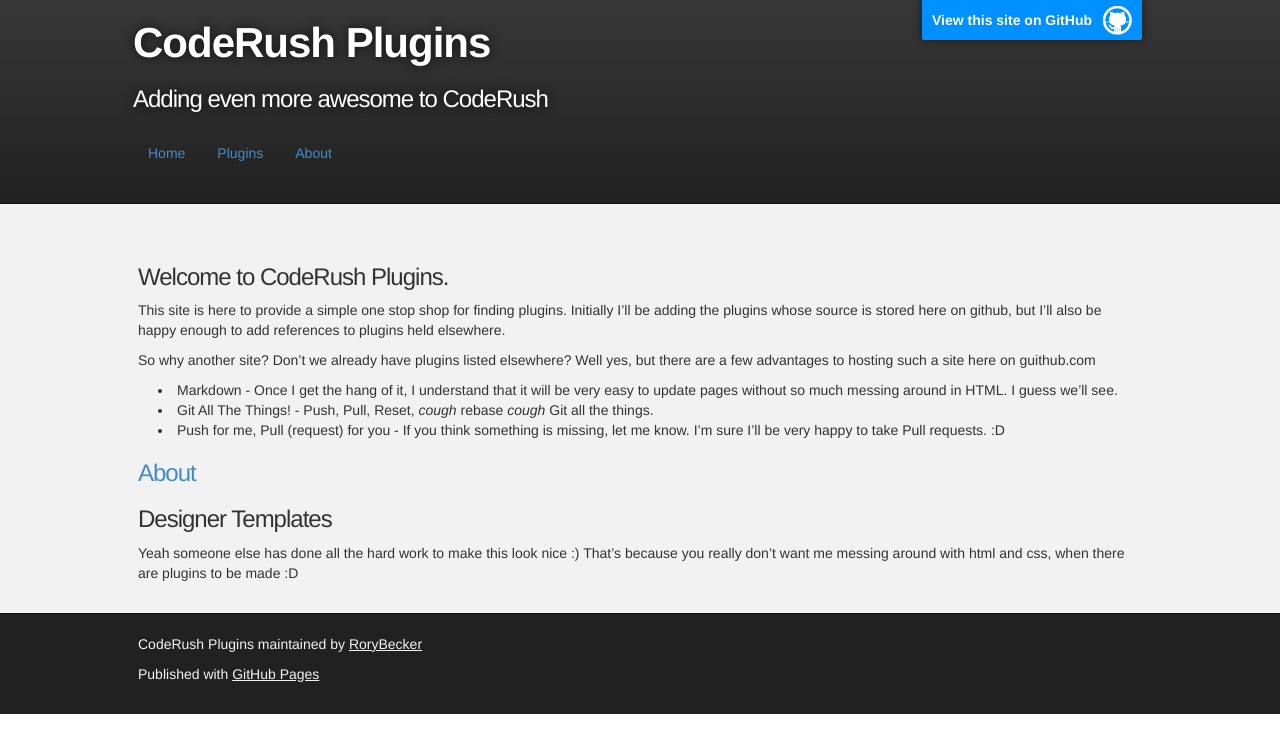
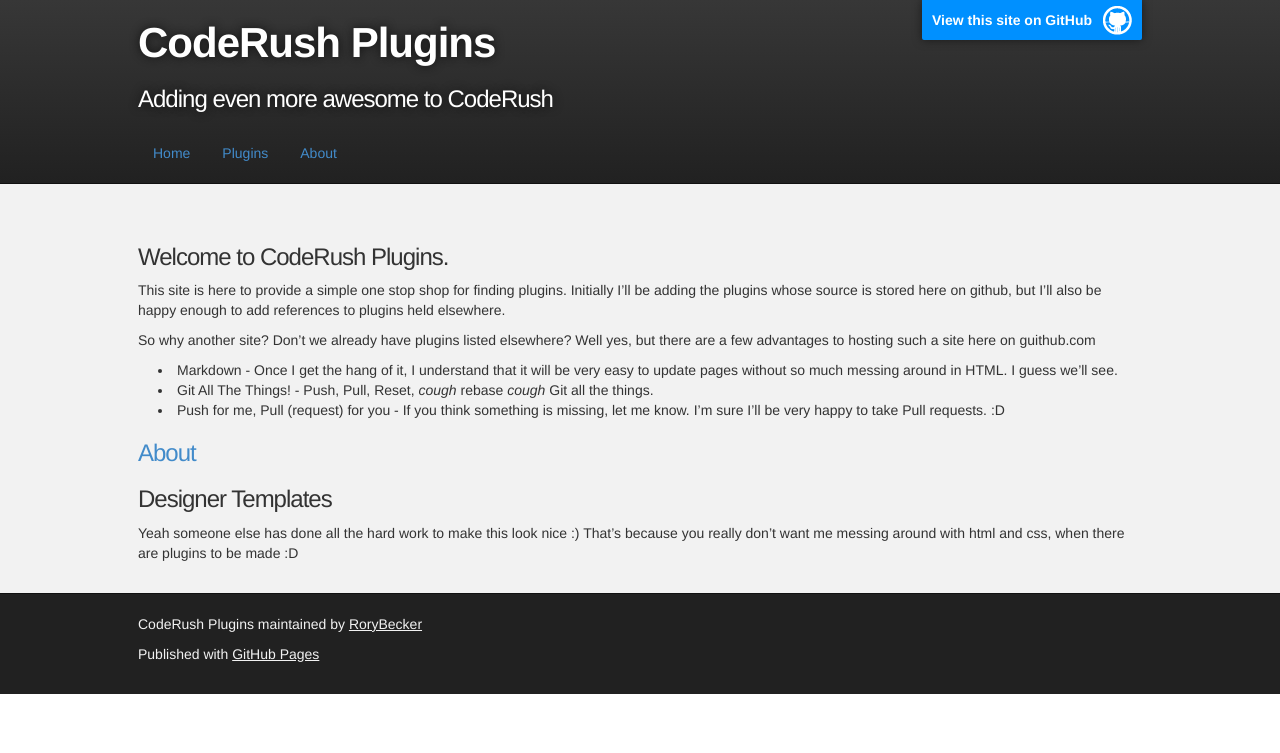
Before and after one commit to RoryBecker/CodeRushPlugins, a Jekyll site: the page built from index.md, in a window 1280 px wide. Shown: the top 753 px of the page. Built offline with Jekyll 4.4.1, drawn with Linux system fonts in a browser that asks for light colours; Markdown is read by kramdown in place of the engine named in the settings.

Commit message:
- Further margin adjustments.

```diff
--- a/_layouts/stylesheets/stylesheet.css
+++ b/_layouts/stylesheets/stylesheet.css
@@ -294,7 +294,7 @@
 }
 
 #header_wrap .inner {
-  padding: 20px 10px 30px 5px;
+  padding: 20px 10px 10px 10px;
 }
 
 #project_title {
@@ -359,7 +359,7 @@
 }
 
 #main_content {
-  padding-top: 40px;
+  padding-top: 0px;
 }
 
 #footer_wrap {
--- a/stylesheets/stylesheet.css
+++ b/stylesheets/stylesheet.css
@@ -294,7 +294,7 @@
 }
 
 #header_wrap .inner {
-  padding: 20px 10px 30px 5px;
+  padding: 20px 10px 10px 10px;
 }
 
 #project_title {
```
